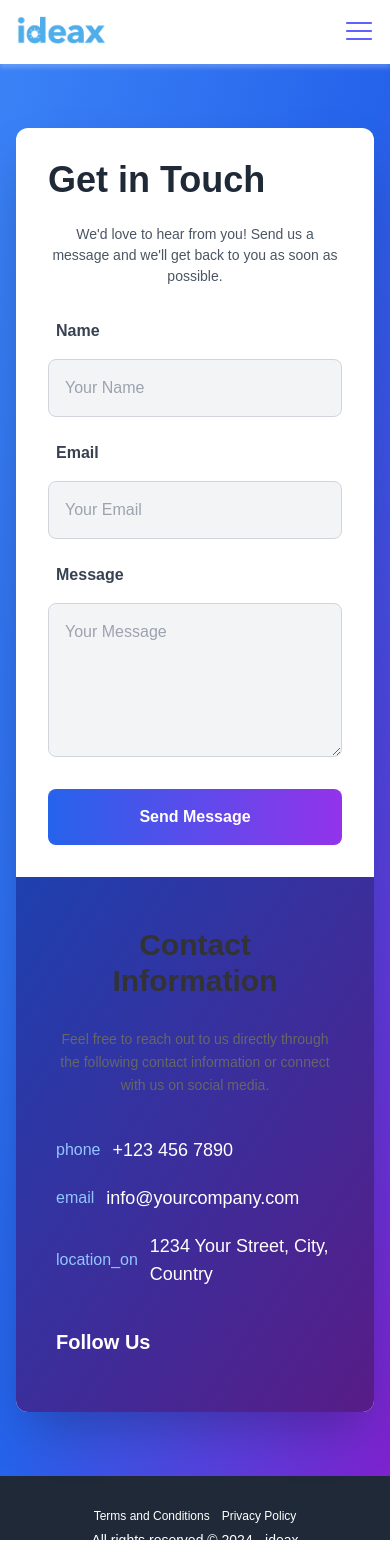
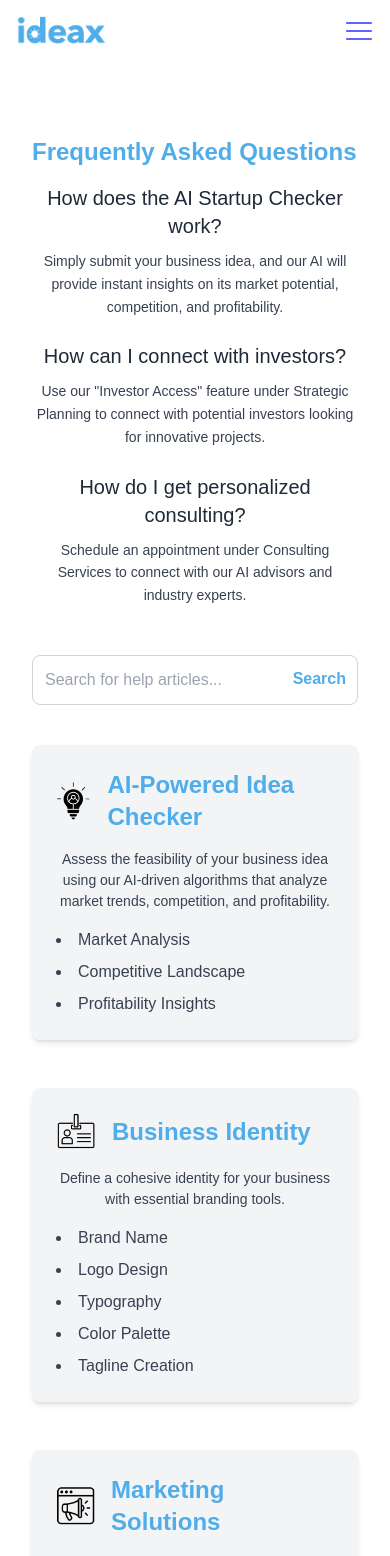
Before and after one commit to gagankishor/ideaxx, a Next.js app: page /contectUs in a window 390 px wide. Shown: the top 1556 px of the page. Built offline with nearby package versions, Linux system fonts and the light colour scheme.

Commit message:
some fixes

```diff
--- a/src/app/contectUs/page.js
+++ b/src/app/contectUs/page.js
@@ -1,95 +1,184 @@
-import React from 'react';
+"use client";
+
+import { useState } from "react";
 
 const ContactUs = () => {
+
+  const helpSections = [
+    {
+      title: "AI-Powered Idea Checker",
+      description: "Assess the feasibility of your business idea using our AI-driven algorithms that analyze market trends, competition, and profitability.",
+      pointers: ["Market Analysis", "Competitive Landscape", "Profitability Insights"],
+      icon: "/main-icon/Idea.png",
+    },
+    {
+      title: "Business Identity",
+      description: "Define a cohesive identity for your business with essential branding tools.",
+      pointers: ["Brand Name", "Logo Design", "Typography", "Color Palette", "Tagline Creation"],
+      icon: "/main-icon/Businessidentity.png",
+    },
+    {
+      title: "Marketing Solutions",
+      description: "Leverage targeted marketing strategies to expand your reach effectively.",
+      pointers: ["Social Media Outreach", "Email Marketing", "SEO", "Marketing Events", "Campaign Management"],
+      icon: "/main-icon/Marketing.png",
+    },
+    {
+      title: "Legal Support",
+      description: "Handle critical legal requirements with confidence, from registration to partnerships.",
+      pointers: ["Business Registration", "Legal Compliance", "Trademarking", "Partnership Agreements"],
+      icon: "/main-icon/Legal.png",
+    },
+    {
+      title: "Team Building & Networking",
+      description: "Access a network of experts and collaborators to strengthen your business team.",
+      pointers: ["Recruitment Tools", "Team Collaboration", "Networking Opportunities"],
+      icon: "/main-icon/team.png",
+    },
+    {
+      title: "Business Tools",
+      description: "Explore essential tools and templates to streamline business operations.",
+      pointers: ["Operational Software", "Customizable Templates", "Platform Integration"],
+      icon: "/main-icon/BusinessTools.png",
+    },
+    {
+      title: "Financial Management",
+      description: "Manage cash flow and optimize financial resources for growth.",
+      pointers: ["Funding", "Expense Tracking", "Income Reports", "Financial Insights"],
+      icon: "/main-icon/CashFlow.png",
+    },
+    {
+      title: "Consulting & Expert Advice",
+      description: "Book consultations with industry experts and leverage AI for insights.",
+      pointers: ["Schedule Consultations", "AI-Powered Advice"],
+      icon: "/main-icon/Consulting.png",
+    },
+    {
+      title: "Entrepreneurial Resources",
+      description: "Access tailored resources for entrepreneurs, including books, courses, and networking.",
+      pointers: ["Inspiration & Ideas", "Recommended Reads", "Online Courses", "Community Interaction"],
+      icon: "/main-icon/Entrepreneur.png",
+    },
+    {
+      title: "Strategic Planning",
+      description: "Develop strategies and connect with potential investors through our platform.",
+      pointers: ["Business Strategy", "Investor Network"],
+      icon: "/main-icon/Strategies.png",
+    },
+    {
+      title: "Community & Partnerships",
+      description: "Engage with a community of clients, suppliers, and logistics partners.",
+      pointers: ["Client Engagement", "Supplier Connections", "Logistics Partnerships"],
+      icon: "/main-icon/Community.png",
+    },
+    {
+      title: "Marketplace",
+      description: "Explore opportunities to buy or sell businesses, products, or services.",
+      pointers: ["Buy & Sell Listings", "Market Opportunities"],
+      icon: "/main-icon/Buy-Sell.png",
+    },
+  ];
+  const [searchQuery, setSearchQuery] = useState("");
+  const [filteredSections, setFilteredSections] = useState(helpSections);
+
+  // Handle search input change
+  const handleSearchChange = (e) => {
+    const query = e.target.value.toLowerCase();
+    setSearchQuery(query);
+
+    // Filter sections based on the search query
+    const filtered = helpSections.filter(
+      (section) =>
+        section.title.toLowerCase().includes(query) ||
+        section.description.toLowerCase().includes(query) ||
+        section.pointers.some((pointer) => pointer.toLowerCase().includes(query))
+    );
+
+    setFilteredSections(filtered);
+  };
+
   return (
-    <div className="bg-gradient-to-br from-blue-500 via-blue-600 to-purple-700 min-h-screen py-16 px-4 lg:px-0">
-      <div className="max-w-5xl mx-auto bg-white shadow-2xl rounded-xl overflow-hidden lg:flex transform transition duration-500 hover:scale-105">
-        {/* Contact Form */}
-        <div className="w-full lg:w-1/2 p-8 lg:p-12">
-          <h2 className="text-4xl font-bold text-gray-800 mb-6">Get in Touch</h2>
-          <p className="text-gray-600 mb-8">
-            We'd love to hear from you! Send us a message and we'll get back to you as soon as possible.
+    <div className="max-w-4xl mx-auto p-8 bg-white rounded-lg shadow-xl mt-10 mb-20">
+      {/* Header Section */}
+
+      {/* FAQ Section */}
+      <div className="mb-12">
+        <h2 className="text-2xl font-semibold text-[#4FADEA] mb-4">Frequently Asked Questions</h2>
+        <div className="space-y-6">
+          <div>
+            <h3 className="text-xl font-medium text-gray-800">How does the AI Startup Checker work?</h3>
+            <p className="text-gray-700 mt-1 leading-relaxed">
+              Simply submit your business idea, and our AI will provide instant insights on its market potential, competition, and profitability.
             </p>
-          <form className="space-y-6">
+          </div>
           <div>
-              <label className="text-gray-700 font-semibold">Name</label>
+            <h3 className="text-xl font-medium text-gray-800">How can I connect with investors?</h3>
+            <p className="text-gray-700 mt-1 leading-relaxed">
+              Use our &quot;Investor Access&quot; feature under Strategic Planning to connect with potential investors looking for innovative projects.
+            </p>
+          </div>
+          <div>
+            <h3 className="text-xl font-medium text-gray-800">How do I get personalized consulting?</h3>
+            <p className="text-gray-700 mt-1 leading-relaxed">
+              Schedule an appointment under Consulting Services to connect with our AI advisors and industry experts.
+            </p>
+          </div>
+        </div>
+      </div>
+      {/* Search Bar */}
+      <div className="relative mb-10">
         <input
           type="text"
-                placeholder="Your Name"
-                className="w-full mt-2 p-4 bg-gray-100 border border-gray-300 rounded-lg focus:outline-none focus:ring-4 focus:ring-blue-500 transition"
-                required
+          placeholder="Search for help articles..."
+          value={searchQuery}
+          onChange={handleSearchChange}
+          className="w-full p-3 rounded-lg border border-gray-300 focus:outline-none focus:ring-2 focus:ring-[#4FADEA] text-gray-700"
         />
+        <button className="absolute right-3 top-3 text-[#4FADEA] font-semibold hover:text-[#3c8dbb]">
+          Search
+        </button>
       </div>
-            <div>
-              <label className="text-gray-700 font-semibold">Email</label>
-              <input
-                type="email"
-                placeholder="Your Email"
-                className="w-full mt-2 p-4 bg-gray-100 border border-gray-300 rounded-lg focus:outline-none focus:ring-4 focus:ring-blue-500 transition"
-                required
-              />
+      <div className="space-y-12">
+        {filteredSections.length > 0 ? (
+          filteredSections.map((section, index) => (
+            <div key={index} className="p-6 bg-gray-100 rounded-lg shadow-md">
+              <div className="flex items-center mb-4">
+                <img src={section.icon} alt={`${section.title} icon`} className="w-10 h-10 mr-4" />
+                <h2 className="text-2xl font-semibold text-[#4FADEA]">{section.title}</h2>
               </div>
-            <div>
-              <label className="text-gray-700 font-semibold">Message</label>
-              <textarea
-                placeholder="Your Message"
-                className="w-full mt-2 p-4 bg-gray-100 border border-gray-300 rounded-lg focus:outline-none focus:ring-4 focus:ring-blue-500 transition"
-                rows="5"
-                required
-              ></textarea>
+              <p className="text-gray-700 mb-4">{section.description}</p>
+              <ul className="list-disc list-inside space-y-2 text-gray-700">
+                {section.pointers.map((item, idx) => (
+                  <li key={idx}>{item}</li>
+                ))}
+              </ul>
             </div>
-            <button
-              type="submit"
-              className="w-full bg-gradient-to-r from-blue-600 to-purple-600 text-white font-bold py-4 rounded-lg hover:shadow-lg transform hover:scale-105 transition duration-300"
-            >
-              Send Message
-            </button>
-          </form>
+          ))
+        ) : (
+          <p className="text-center text-gray-600">No results found for &quot;{searchQuery}&quot;</p>
+        )}
       </div>
 
-        {/* Company Information */}
-        <div className="w-full lg:w-1/2 bg-gradient-to-br from-blue-800 to-purple-900 text-white p-10 lg:py-16 lg:px-20 flex flex-col justify-center">
-          <h3 className="text-3xl font-bold mb-6">Contact Information</h3>
-          <p className="mb-10 leading-relaxed">
-            Feel free to reach out to us directly through the following contact information or connect with us on social media.
+
+      {/* Dynamic Help Section */}
+
+
+      {/* Contact Support Section */}
+      <div className="text-center mt-12">
+        <h2 className="text-2xl font-semibold text-[#4FADEA] mb-4">Still need help?</h2>
+        <p className="text-lg text-gray-600 mb-6">
+          Our support team is here to assist you. Get in touch if you have additional questions.
         </p>
-          <div className="space-y-5">
-            <div className="flex items-center">
-              <span className="material-icons mr-3 text-blue-300">phone</span>
-              <span className="text-lg">+123 456 7890</span>
-            </div>
-            <div className="flex items-center">
-              <span className="material-icons mr-3 text-blue-300">email</span>
-              <span className="text-lg">info@yourcompany.com</span>
-            </div>
-            <div className="flex items-center">
-              <span className="material-icons mr-3 text-blue-300">location_on</span>
-              <span className="text-lg">1234 Your Street, City, Country</span>
-            </div>
-          </div>
-
-          {/* Social Media Links */}
-          <div className="mt-10">
-            <h4 className="text-xl font-bold mb-4">Follow Us</h4>
-            <div className="flex space-x-6 text-2xl">
-              <a href="#" className="hover:text-blue-300">
-                <i className="fab fa-facebook-f"></i>
-              </a>
-              <a href="#" className="hover:text-blue-300">
-                <i className="fab fa-twitter"></i>
-              </a>
-              <a href="#" className="hover:text-blue-300">
-                <i className="fab fa-instagram"></i>
-              </a>
-              <a href="#" className="hover:text-blue-300">
-                <i className="fab fa-linkedin"></i>
+        <a
+          href="mailto:support@ideax.com"
+          className="inline-block px-6 py-3 bg-[#4FADEA] text-white font-semibold rounded-lg hover:bg-[#3c8dbb] transition-colors"
+        >
+          Contact Support
         </a>
       </div>
     </div>
-        </div>
-      </div>
-    </div>
   );
+
 };
 
 export default ContactUs;
--- a/src/components/CardSlider.module.css
+++ b/src/components/CardSlider.module.css
@@ -134,6 +134,7 @@
 
 .slick-prev {
   left: -50px;
+  display: none;
 }
 
 .slick-next {
@@ -143,6 +144,7 @@
   color: #000;
   height: 100px;
   margin-right: 60px;
+  display: none;
 }
 
 .slick-next:before, .slick-prev:before {
--- a/src/components/Footer.jsx
+++ b/src/components/Footer.jsx
@@ -12,10 +12,10 @@ const Footer = () => {
 
         {/* Footer Links */}
         <div className="flex space-x-3">
-          <a href="/terms" className="text-white hover:text-gray-400 transition duration-200">
+          <a href="/termsOfService" className="text-white hover:text-gray-400 transition duration-200">
             Terms and Conditions
           </a>
-          <a href="/privacy" className="text-white hover:text-gray-400 transition duration-200">
+          <a href="/privacyPolicy" className="text-white hover:text-gray-400 transition duration-200">
             Privacy Policy
           </a>
         </div>
--- a/src/components/PrivacyPolicy.jsx
+++ b/src/components/PrivacyPolicy.jsx
@@ -1,5 +1,4 @@
 // src/components/PrivacyPolicy.js
-import './LegalPages.css';
 
 const PrivacyPolicy = () => {
   return (
--- a/src/components/pages/Home/components/MainNavBar.jsx
+++ b/src/components/pages/Home/components/MainNavBar.jsx
@@ -55,7 +55,7 @@ export const MainNavBar = () => {
               )}
 
               <div className="btns-container">
-                <Link className="btn2" style={{ fontSize: "14px" }} href="#">Contact Us</Link>
+                <Link className="btn2" style={{ fontSize: "14px" }} href="/contectUs">Help Guide</Link>
               </div>
 
               {/* Conditionally render the button based on the current pathname */}
--- a/src/components/pages/Home/components/landing/CoreSolutionsSection.css
+++ b/src/components/pages/Home/components/landing/CoreSolutionsSection.css
@@ -131,10 +131,16 @@
 
 .slick-prev {
   left: 10px;
+  display: none;
+  background: #00000000;
+
 }
 
 .slick-next {
   right: 10px;
+  display: none;
+  background: #00000000;
+
 }
 
 .slick-prev:before,
--- a/src/components/pages/Home/components/landing/CoreSolutionsSection.jsx
+++ b/src/components/pages/Home/components/landing/CoreSolutionsSection.jsx
@@ -174,7 +174,7 @@ const CoreSolutionsSection = () => {
     nextArrow: (
       <button
         className="next-arrow"
-
+        style={{display:'none',backgroundColor:'#47333300'}}
       >
         {/* <MdOutlineArrowForwardIos color="white" size={30} /> */}
       </button>
@@ -182,6 +182,7 @@ const CoreSolutionsSection = () => {
     prevArrow: (
       <button
         className="prev-arrow"
+        style={{display:'none'}}
 
       >
         {/* <MdArrowBackIosNew color="white" size={30} /> */}
```
Also changed, not shown: src/app/privacyPolicy/page.js (added, +46 -0 lines), src/app/termsOfService/page.js (added, +46 -0 lines), src/css/App.css (+12 -0 lines), 1 other file (tests, documents, lock files or other folders). Lines whose indentation alone changed are shown as unchanged.
